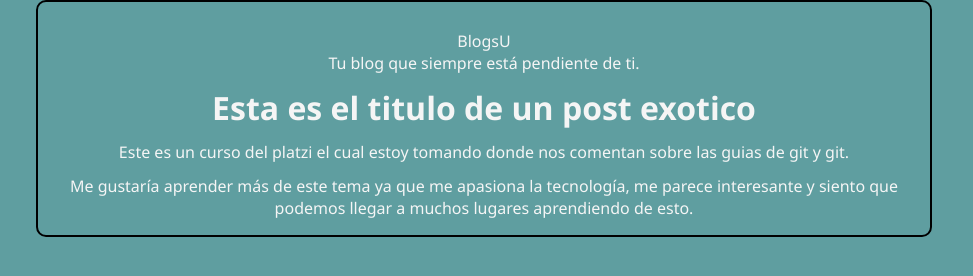
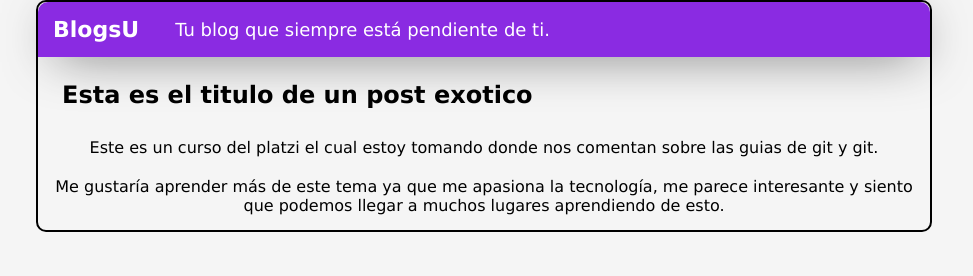
Before and after one commit to JoseDavDiaz/PlatziGIT, a plain HTML site: page index.html in a window 1280 px wide. Shown: the whole page, without its empty margins (156-1129 px from the left). Drawn offline with Linux system fonts and the light colour scheme.

Commit message:
Solucionando css

```diff
--- a/css/style.css
+++ b/css/style.css
@@ -2,27 +2,56 @@
 	box-sizing: border-box;
 	margin: 0;
 	padding: 0;
-	font-family: 'Segoe UI', Tahoma, Geneva, Verdana, sans-serif;
-	color: whitesmoke;
+	font-family: Verdana, Geneva, Tahoma, sans-serif;
+	color: black;
 }
 
 body{
-	background-color: cadetblue;
+	background-color: whitesmoke;
 }
 
+#cabecera{
+	display: flex;
+	align-items: center;
+	text-align: left;
+	font-size: 18px;
+	padding: 15px;
+	margin: 0;
+	background-color: blueviolet;
+	border-radius: 10px 10px 0 0;
+	box-shadow: 3px 8px 52px -15px rgba(0, 0, 0, 0.75);
+}
+#cabecera p, span{
+	color: white;
+}
+
+#cabecera p{
+	font-weight: bolder;
+	font-size: 22px;
+}
+
+#cabecera span{
+	margin-left: 2em;
+}
 .container{
 	width: 70%;
 	border: 2px solid black;
 	border-radius: 10px;
 	text-align: center;
 	margin: 0 auto;
-	padding: 1em;
+	padding: 0;
 }
 
 .container h1{
-	font-size: 2em;
+	font-size: 24px;
+	padding: 1em;
+	text-align: left;
 }
 
-p, h1{
-	margin-top: 12px;
+.post p, h1{
+	padding: 5px;
 }
+
+.post p{
+	margin-bottom: 10px;
+}
```
